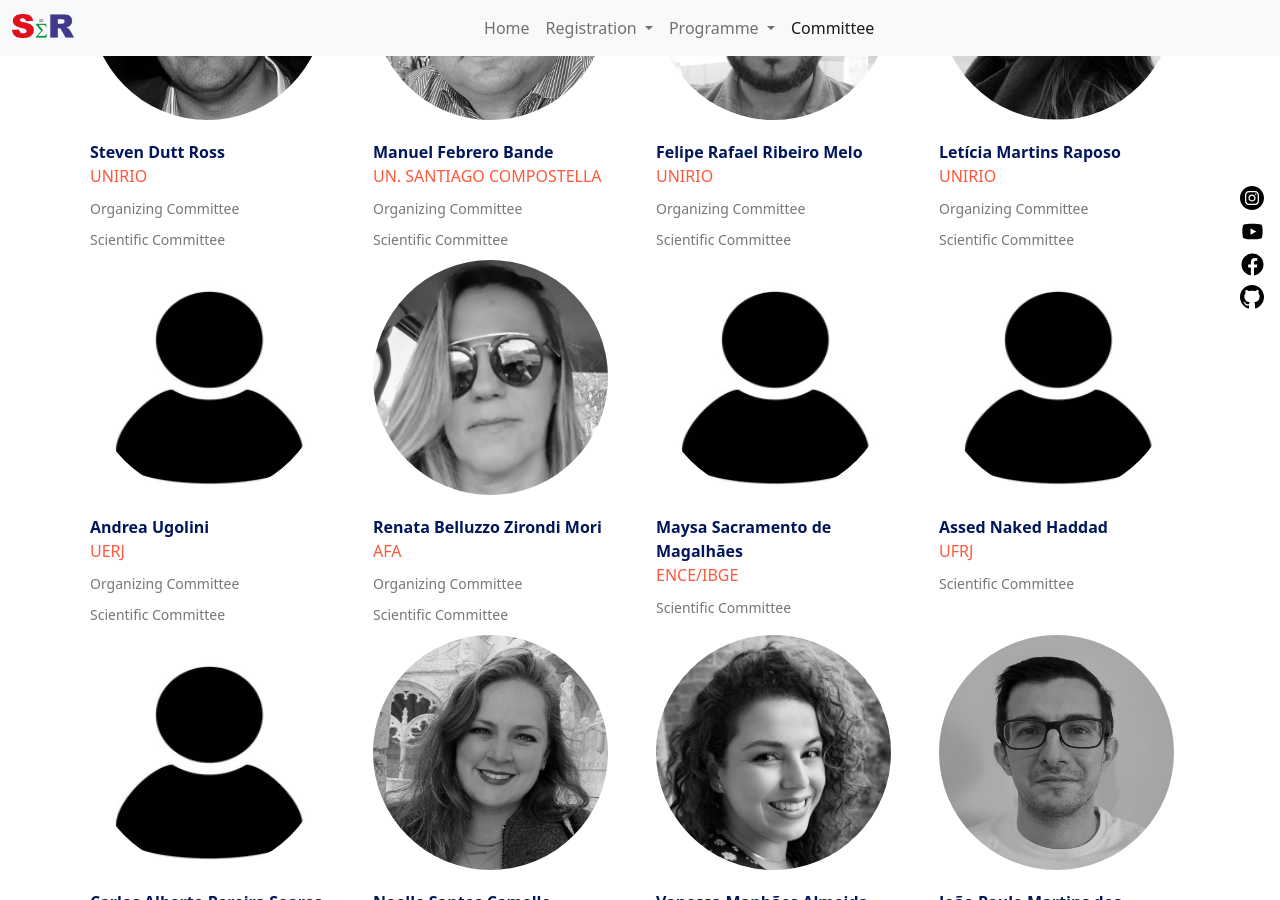
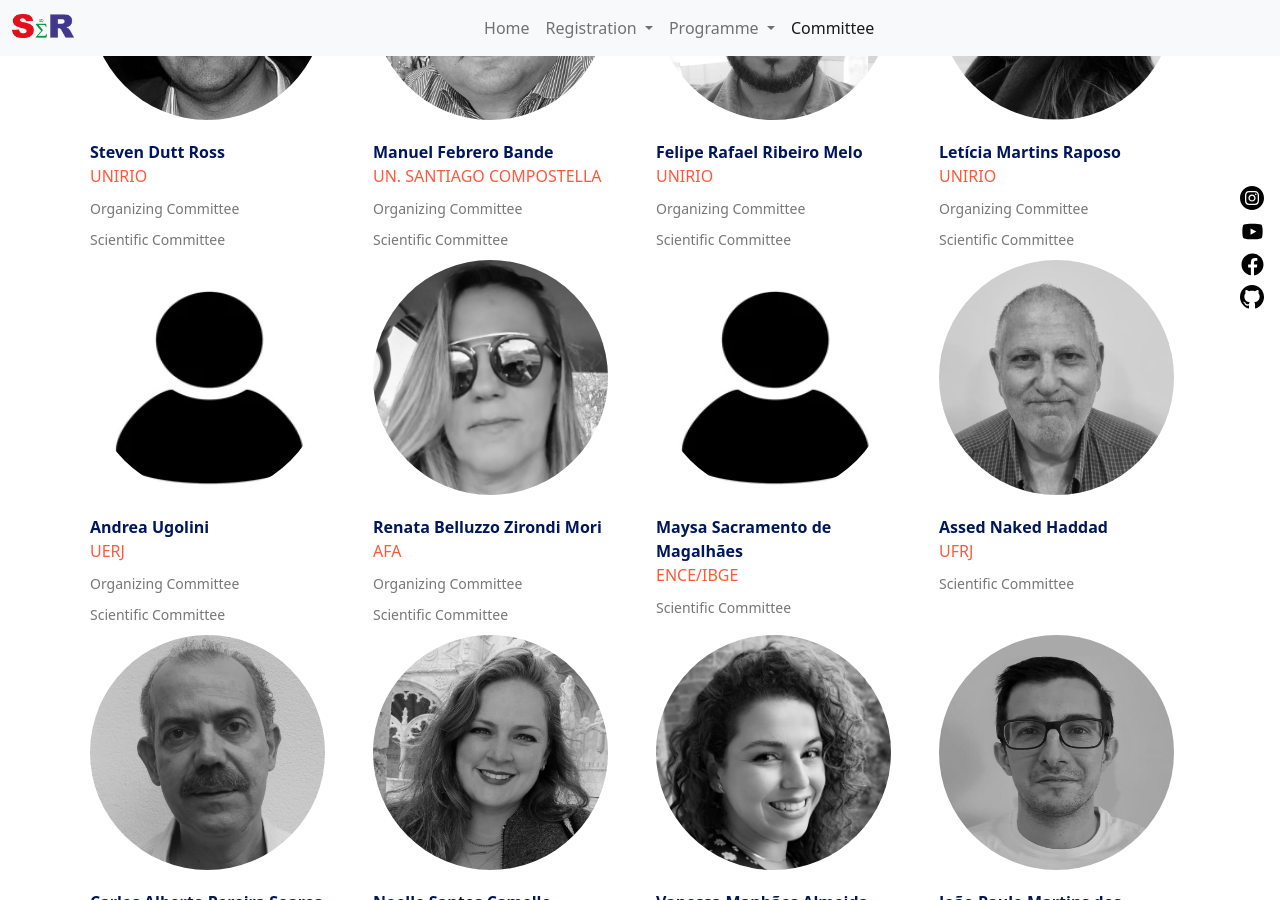
Before and after one commit to eventoseroficial/eventoseroficial.github.io, a Jekyll site: the page built from committee.html, in a window 1280 px wide and 900 px high, scrolled down 827 px. Built offline with Jekyll 4.4.1, drawn with Linux system fonts in a browser that asks for light colours.

Commit message:
Adds two more committee pictures

```diff
--- a/_data/committee.yml
+++ b/_data/committee.yml
@@ -74,13 +74,13 @@
    - "Scientific"
 
 - name: "Assed Naked Haddad"
-  image: "/assets/img/committee/avatar.png"
+  image: "/assets/img/committee/assed.png"
   institution: "UFRJ"
   committee:
    - "Scientific"
 
 - name: "Carlos Alberto Pereira Soares"
-  image: "/assets/img/committee/avatar.png"
+  image: "/assets/img/committee/carlos-alberto.png"
   institution: "PPGEC/UFF"
   committee:
    - "Scientific"
```
Also changed, not shown: assets/img/committee/assed.png (added), assets/img/committee/carlos-alberto.png (added).
